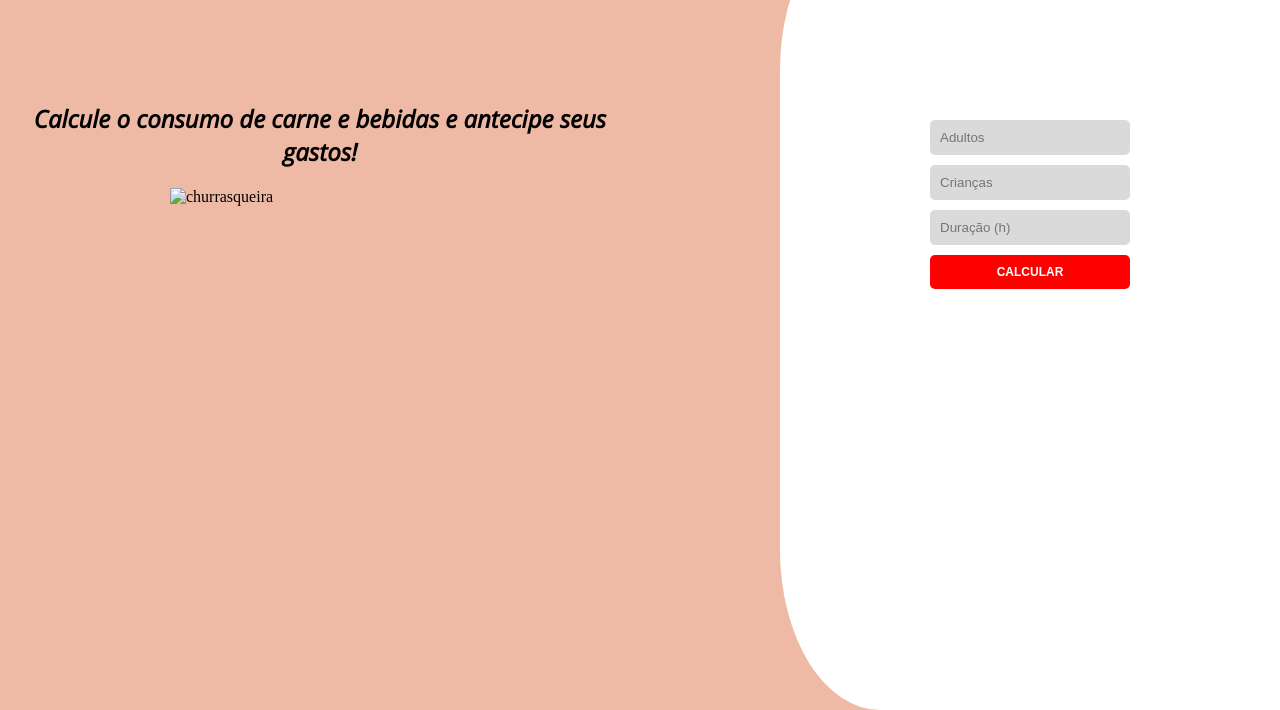
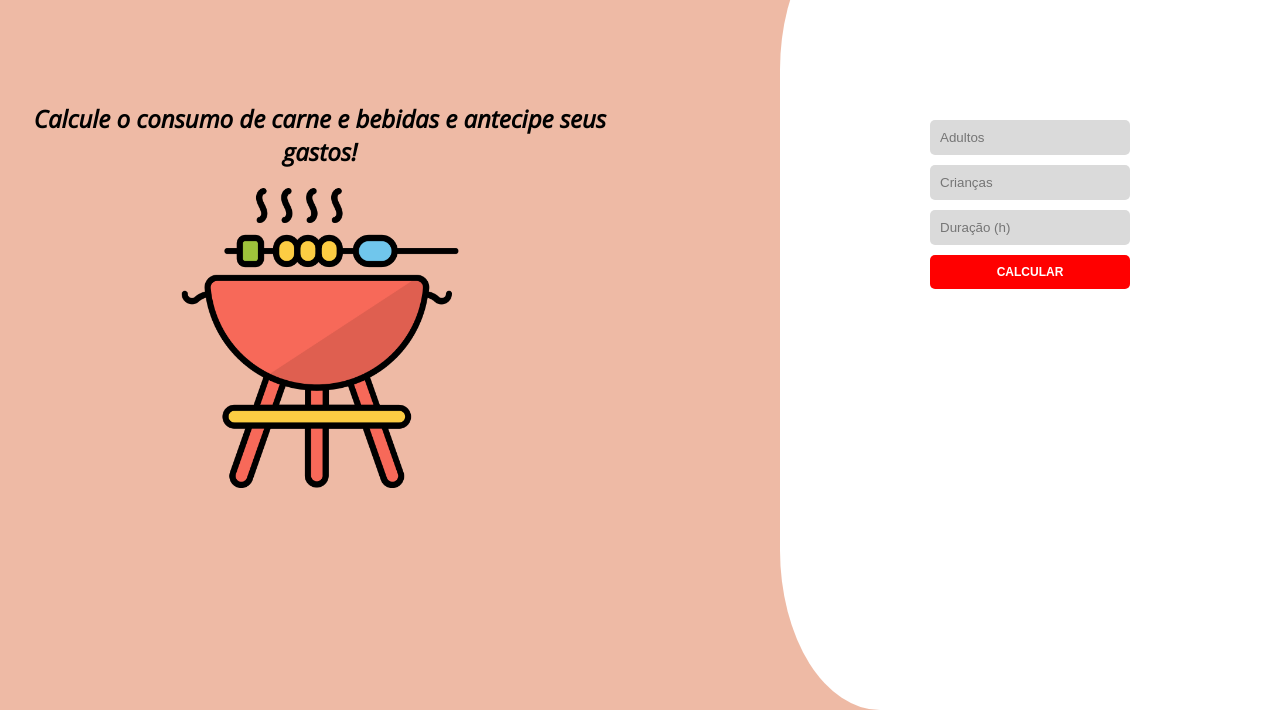
Before and after one commit to itslarissayall/churrascometro-progbr, a plain HTML site: page index.html in a window 1280 px wide. Shown: the part 90-800 px from the top of the page. Drawn offline with nearby package versions, Linux system fonts and the light colour scheme.

Commit message:
fix/adjust image src

```diff
--- a/index.html
+++ b/index.html
@@ -13,7 +13,7 @@
 <body>
     <section class="section-img">
         <h1>Calcule o consumo de carne e bebidas e antecipe seus gastos!</h1>
-        <img src="../churrascometro/assets/churrasco.png" alt="churrasqueira" id="icon-churrasqueira">
+        <img src="assets/churrasco.png" alt="churrasqueira" id="icon-churrasqueira">
     </section>
     <section class="section-content">
         <h3>
```
